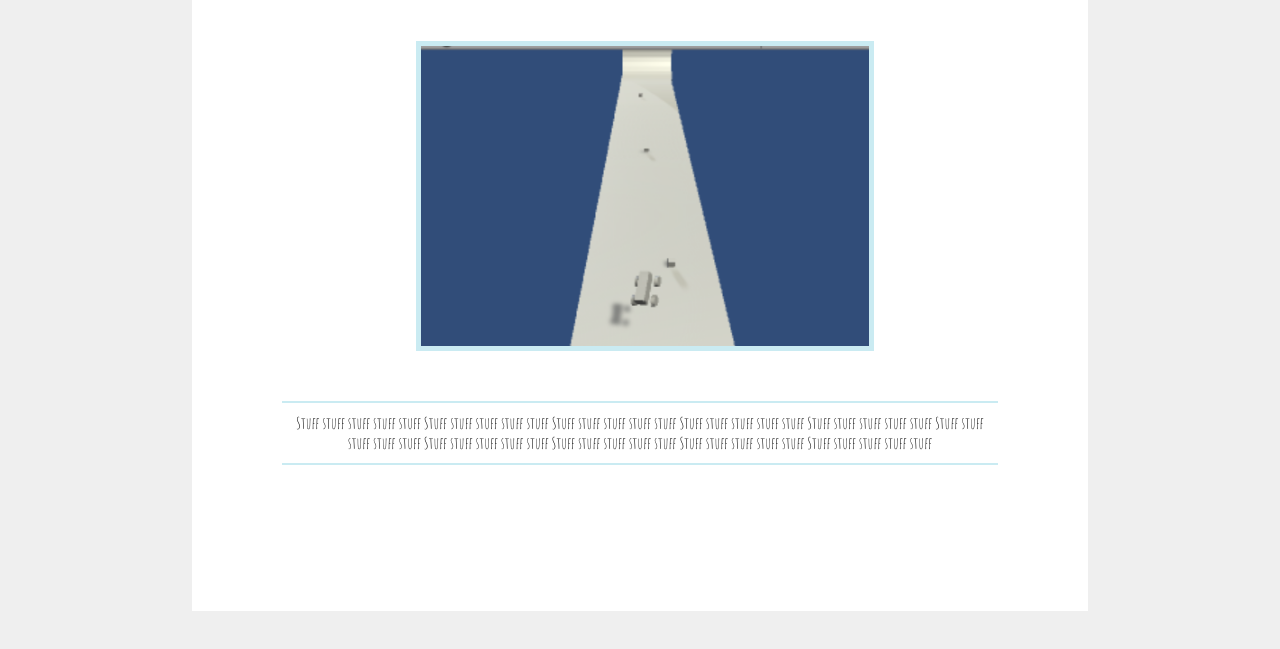
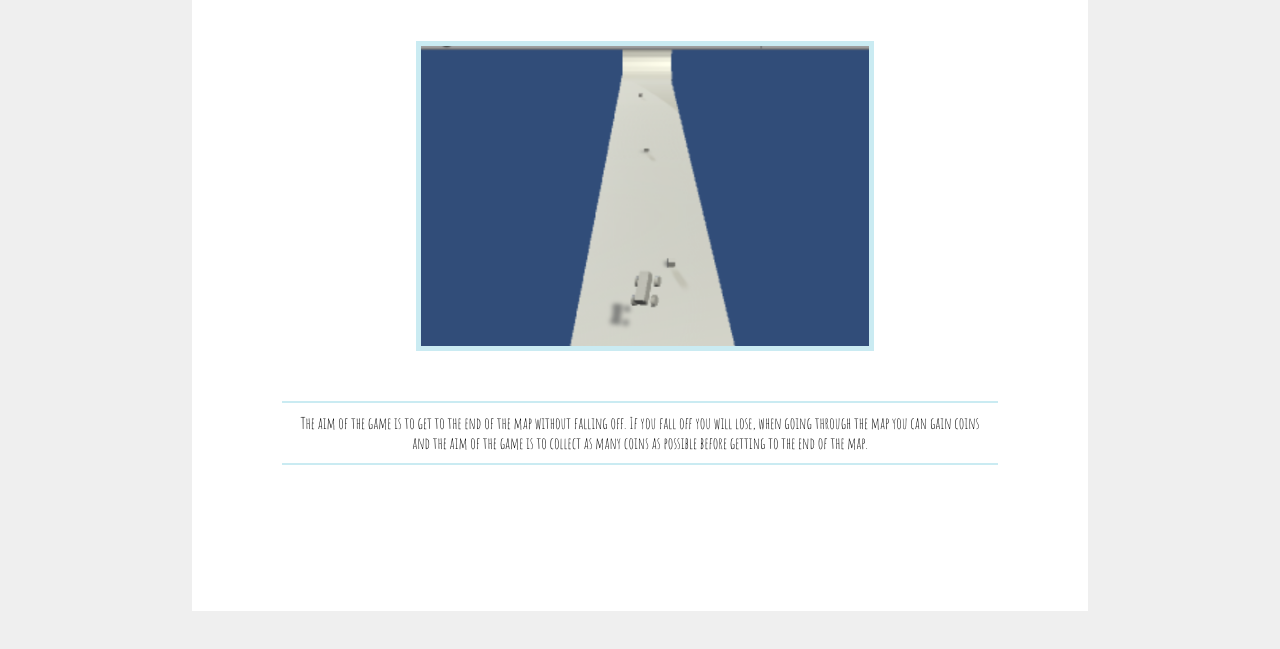
Before and after one commit to Simon-seedhouse/Simon-seedhouse.github.io, a plain HTML site: page index.html in a window 1280 px wide. Shown: the part 219-868 px from the top of the page. Drawn offline with Linux system fonts and the light colour scheme.

Commit message:
Update index.html

```diff
--- a/index.html
+++ b/index.html
@@ -24,22 +24,17 @@
 					</img>
 					<div id="Overlay">
 						<div id="text">
-							Look its an image!
+							Here you can see the vicheal and the map to give an idea of
+							what the game might be like.
 						</div>
 					</div>
 				</div>
 				<div id="TextBox">
 					<p id="text2">
-						Stuff stuff stuff stuff stuff
-						Stuff stuff stuff stuff stuff
-						Stuff stuff stuff stuff stuff
-						Stuff stuff stuff stuff stuff
-						Stuff stuff stuff stuff stuff
-						Stuff stuff stuff stuff stuff
-						Stuff stuff stuff stuff stuff
-						Stuff stuff stuff stuff stuff
-						Stuff stuff stuff stuff stuff
-						Stuff stuff stuff stuff stuff
+						The aim of the game is to get to the end of the map without falling off.
+						If you fall off you will lose, when going through the map you can gain coins and
+						the aim of the game is to collect as many coins as possible before getting to the end
+						of the map.
 					</p>
 				</div>
 			</div>
```
